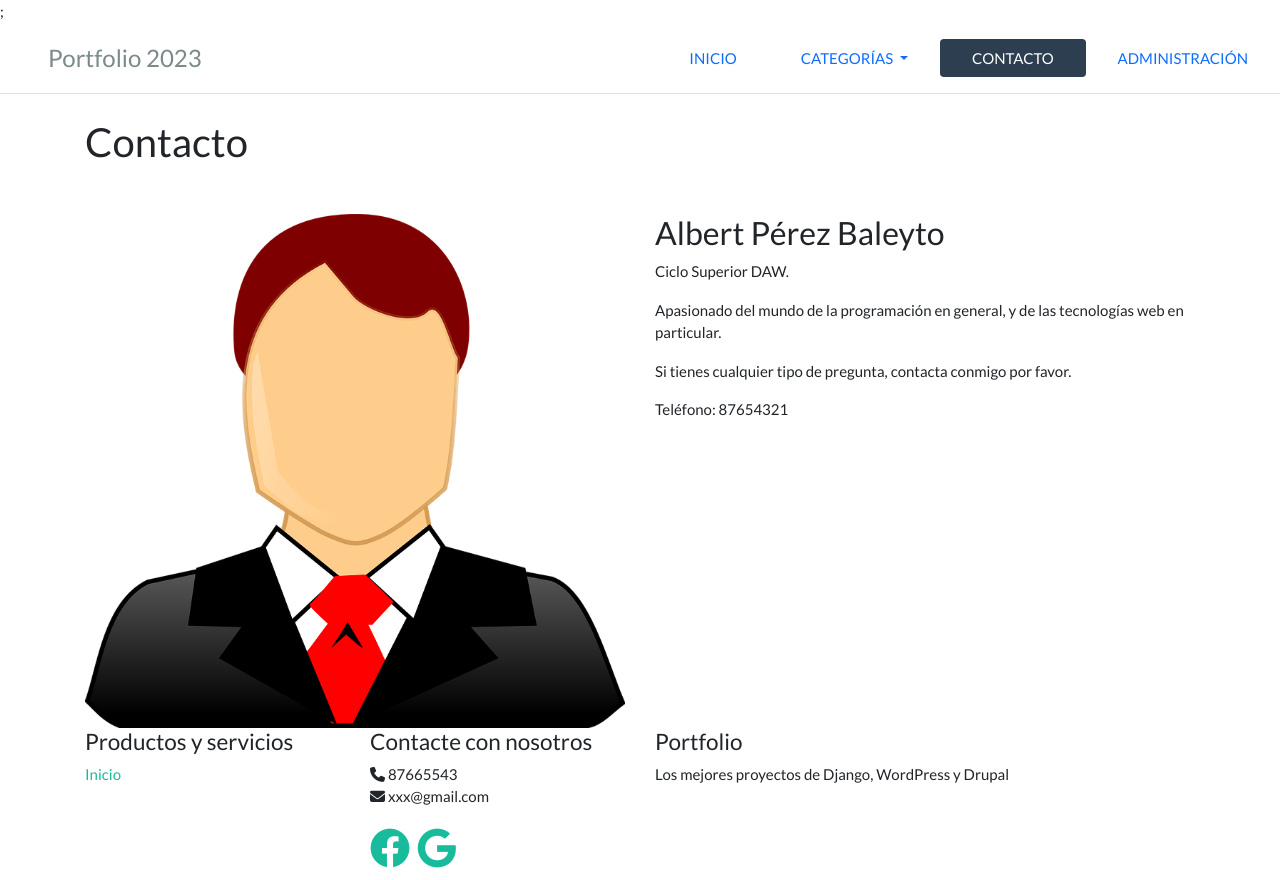
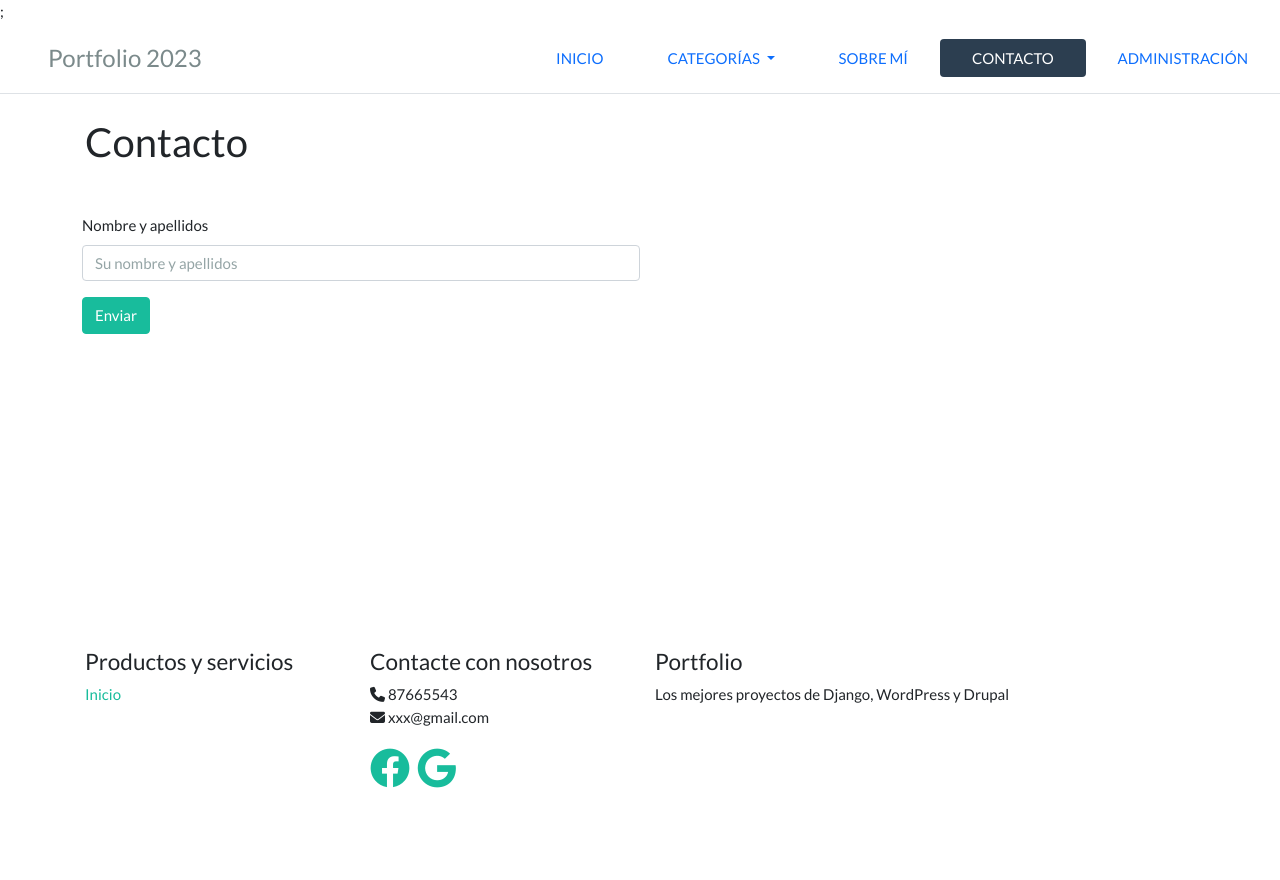
Before and after one commit to AlbertBeto/ProyectoProyecto, a PHP site: page /contacto.php in a window 1280 px wide. After the commit the page ends 788 px from the top, so only its background shows below. Run offline with PHP 8.4, Linux system fonts and the light colour scheme; some libraries are stand-ins or nearby versions.

Commit message:
Creacion pagina sobre_mi y creacion header. Modificacion de contacto para formularios

```diff
--- a/src/contacto.php
+++ b/src/contacto.php
@@ -1,21 +1,20 @@
 <?php include("templates/header.php"); ?>
-<!-- UD3.2.c.1 Hago un include en para dar acceso a datos en la pagina contacto -->
-<?php include("datos.php"); ?>
+
 <div class="container">
 <h2 class="mb-5">Contacto</h2>
 <div class="row">
-<div class="col-md">
-<img src="static/images/businessman.png" class="img-fluid rounded">
+
+<form action="<?php echo htmlspecialchars($_SERVER["PHP_SELF"]);?>" method="POST">
+<div class="mb-3 col-sm-6 p-0">
+<label for="nombreApellidosID" class="form-label">Nombre y apellidos</label>
+<input type="text" name="nombreApellidos" class="form-control" id="nombreApellidosID"
+placeholder="Su nombre y apellidos" required>
 </div>
-<div class="col-md">
-    <!-- UD3.2.c.2 Hago que H3 saque la info de datos.php -->
-<h3><?php echo $nombreApellidos ?></h3>
-<p>Ciclo Superior DAW.</p>
-<p>Apasionado del mundo de la programación en general, y de las tecnologías web en
-particular.</p>
-<p>Si tienes cualquier tipo de pregunta, contacta conmigo por favor.</p>
-<p>Teléfono: 87654321</p>
-</div>
+<button type="submit" class="btn btn-success">Enviar</button>
+</form>
+
+
+
 </div>
 </div>
 <?php include("templates/footer.php"); ?>
--- a/src/templates/header.php
+++ b/src/templates/header.php
@@ -46,6 +46,17 @@
                         <?php } ?>
                 </div>
             </li>
+
+            <li class="nav-item">
+                <!--  -->
+            <a href="sobremi.php"
+                    class="nav-link
+                        <?php if($_SERVER['SCRIPT_NAME']=="/sobremi.php") { echo "active";}?>
+                        "
+                        >SOBRE MÍ
+                </a>
+            </li>
+
             <li class="nav-item">
                 <!-- UD3.2.b Modifico el href para enlazarlo con la pagina Inicio que es contacto.php -->
             <a href="contacto.php"
```
Also changed, not shown: src/sobre_mi.php (added, +22 -0 lines).
